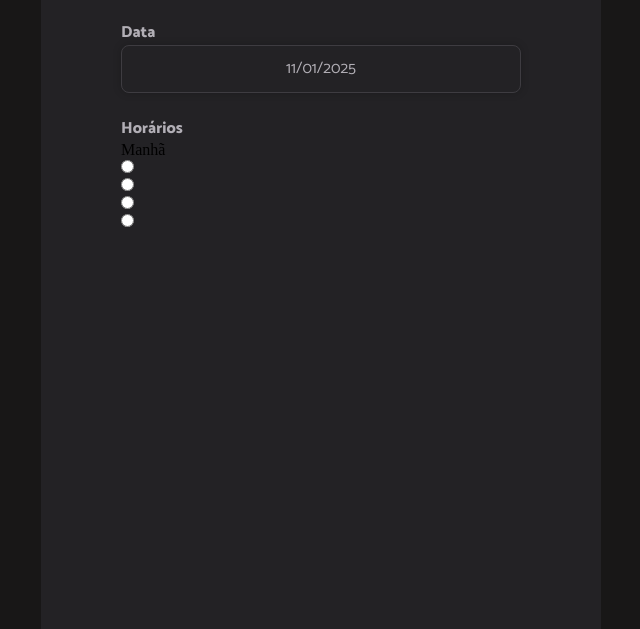
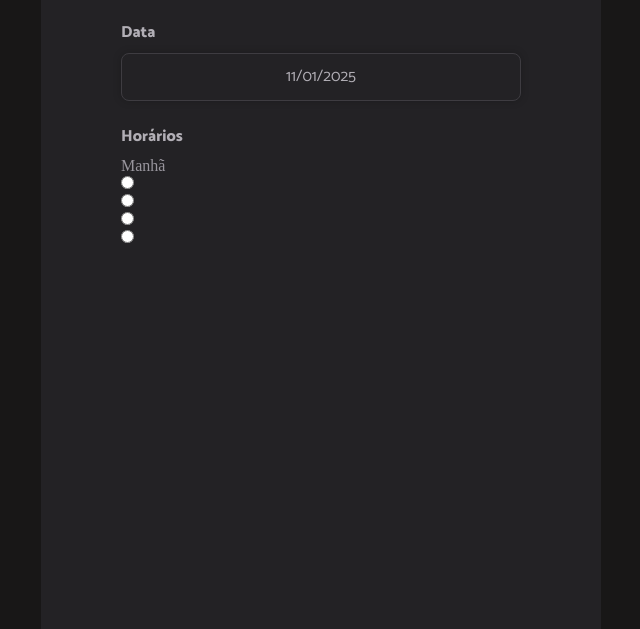
Before and after one commit to GeorgeSilv3/agendamento, a plain HTML site: page index.html in a window 1280 px wide. Shown: the part 171-800 px from the top of the page, without its empty margins (319-959 px from the left). Drawn offline with Linux system fonts and the light colour scheme; some icons are missing.

Commit message:
refactoring some styles

```diff
--- a/styles.css/booking-section.css
+++ b/styles.css/booking-section.css
@@ -6,6 +6,7 @@ fieldset{
 fieldset legend{
     font: var(--title-md);
     color: var(--gray-200);
+    margin-bottom: .5rem;
 }
 
 .booking-wrapper input{
--- a/styles.css/header.css
+++ b/styles.css/header.css
@@ -8,7 +8,7 @@
     margin-bottom: 0.25rem;
 }
 
-.header p{
+.header p, span{
     font: var(--text-sm);
     color: var(--gray-300);
 }
--- a/styles.css/schedules.css
+++ b/styles.css/schedules.css
@@ -0,0 +1,5 @@
+
+
+.schedules span{
+
+}
```
